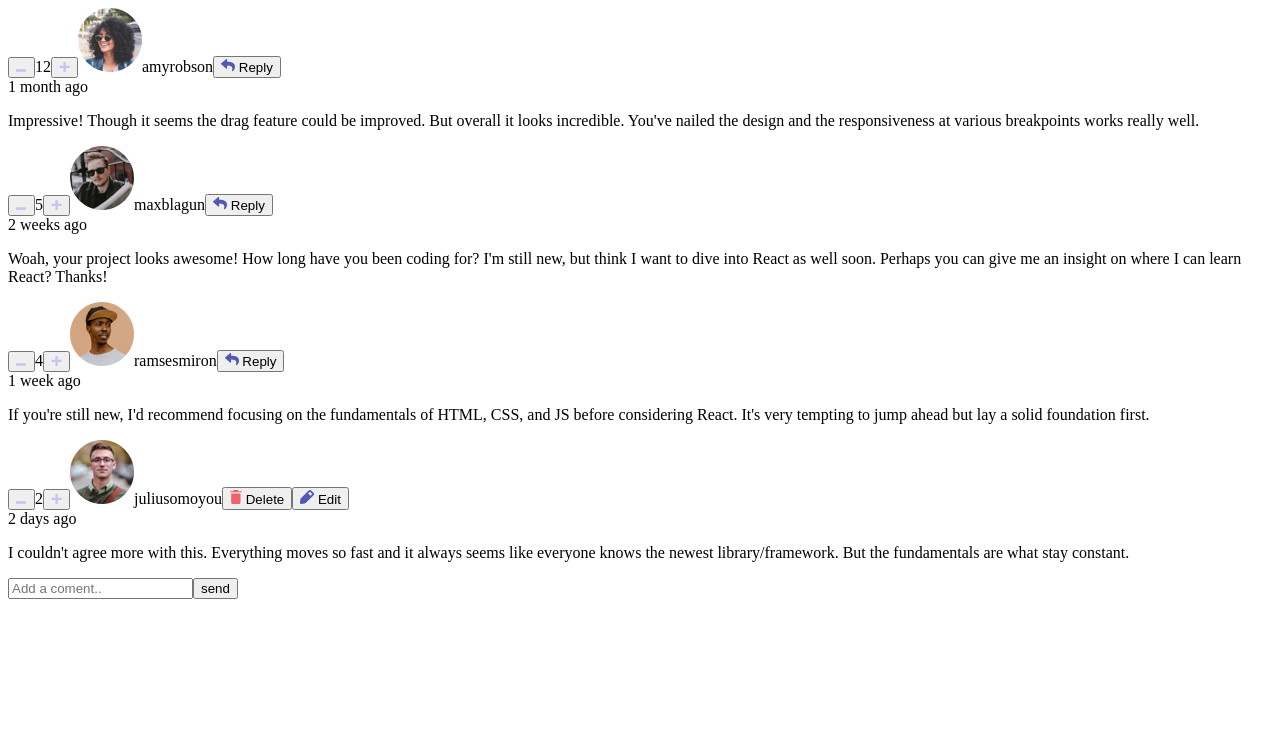
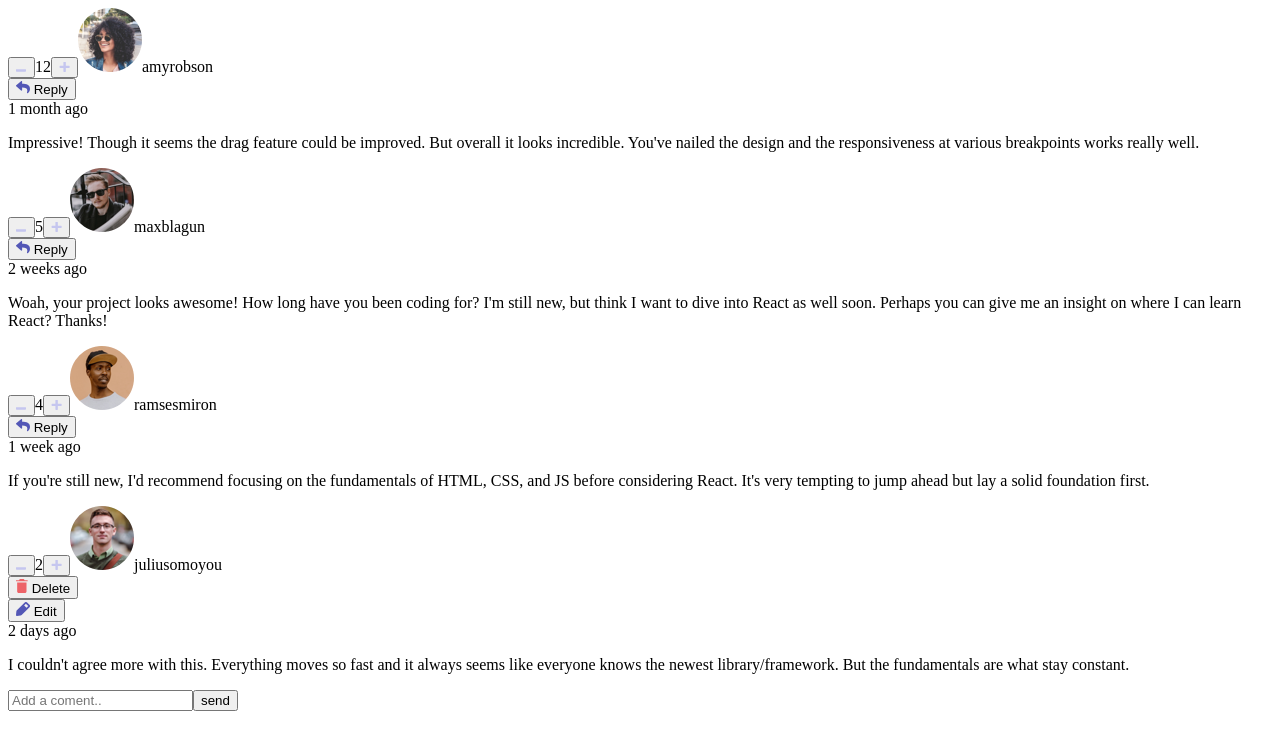
Before and after one commit to juglika15/Comment-app, an Angular app: page / in a window 1280 px wide. Shown: the top 750 px of the page. Built offline with nearby package versions, Linux system fonts and the light colour scheme.

Commit message:
reply button, start of edit button

```diff
--- a/src/app/app.component.html
+++ b/src/app/app.component.html
@@ -1,6 +1,7 @@
 <app-attach-comments
   [comments]="comments"
   [currentUser]="currentUser"
+  (addCommentReply)="addCommentReplyHandler($event)"
+  (addReplyReply)="addReplyReplyHandler($event)"
 ></app-attach-comments>
-<!--  -->
 <app-add-comment (addUserComment)="addCommentHandler($event)"></app-add-comment>
--- a/src/app/app.component.model.ts
+++ b/src/app/app.component.model.ts
@@ -30,3 +30,16 @@ export interface CurrentUser {
   image: Image;
   username: string;
 }
+
+export enum ActiveCommentType {
+  replying = 'replying',
+  editing = 'editing',
+  deleting = 'deleting',
+}
+
+export interface ActiveComment {
+  type: ActiveCommentType;
+  id: number;
+  replyingTo: string;
+  index: number;
+}
--- a/src/app/app.component.ts
+++ b/src/app/app.component.ts
@@ -18,11 +18,14 @@ export class AppComponent {
     localStorage.getItem('currentUser') || JSON.stringify(dataJSON.currentUser)
   );
 
-  idCounter = 5;
+  idCounter: number = JSON.parse(
+    localStorage.getItem('idCounter') || JSON.stringify(5)
+  );
 
   addCommentHandler(input: string) {
+    if (input) {
       this.comments.push({
-      id: this.comments[this.comments.length - 1].id + 1,
+        id: this.idCounter,
         content: input,
         createdAt: 'now',
         score: 0,
@@ -36,8 +39,68 @@ export class AppComponent {
         replies: [],
       });
       this.idCounter++;
+      localStorage.setItem('idCounter', JSON.stringify(this.idCounter));
+      this.idCounter = JSON.parse(localStorage.getItem('idCounter')!);
+
       localStorage.setItem('comments', JSON.stringify(this.comments));
       this.comments = JSON.parse(localStorage.getItem('comments')!);
       console.log(this.comments);
     }
   }
+
+  addCommentReplyHandler(item: any) {
+    if (item.item.reply !== `@${item.item.replyingTo} `) {
+      this.comments[item.index].replies.push({
+        id: this.idCounter,
+        content: item.item.reply,
+        createdAt: 'now',
+        score: 0,
+        user: {
+          image: {
+            png: this.currentUser.image.png,
+            webp: this.currentUser.image.webp,
+          },
+          username: this.currentUser.username,
+        },
+        replyingTo: item.item.replyingTo,
+      });
+      this.idCounter++;
+      localStorage.setItem('idCounter', JSON.stringify(this.idCounter));
+      this.idCounter = JSON.parse(localStorage.getItem('idCounter')!);
+
+      localStorage.setItem('comments', JSON.stringify(this.comments));
+      this.comments = JSON.parse(localStorage.getItem('comments')!);
+      console.log(this.comments);
+    }
+  }
+
+  addReplyReplyHandler(item: any) {
+    if (item.reply !== `@${item.replyingTo} `) {
+      for (const comment of this.comments) {
+        if (comment.replies[item.index]?.id === item.id) {
+          comment.replies.push({
+            id: this.idCounter,
+            content: item.reply,
+            createdAt: 'now',
+            score: 0,
+            user: {
+              image: {
+                png: this.currentUser.image.png,
+                webp: this.currentUser.image.webp,
+              },
+              username: this.currentUser.username,
+            },
+            replyingTo: item.replyingTo,
+          });
+          this.idCounter++;
+          localStorage.setItem('idCounter', JSON.stringify(this.idCounter));
+          this.idCounter = JSON.parse(localStorage.getItem('idCounter')!);
+
+          localStorage.setItem('comments', JSON.stringify(this.comments));
+          this.comments = JSON.parse(localStorage.getItem('comments')!);
+          console.log(this.comments);
+        }
+      }
+    }
+  }
+}
--- a/src/app/attach-comments/attach-comments.component.html
+++ b/src/app/attach-comments/attach-comments.component.html
@@ -1,4 +1,4 @@
-<div class="comment" *ngFor="let comment of comments">
+<div class="comment" *ngFor="let comment of comments; let i = index">
   <button><img src="../assets/images/icon-minus.svg" alt="minus" /></button
   ><span class="score">{{ comment.score }}</span
   ><button><img src="../assets/images/icon-plus.svg" alt="plus" /></button>
@@ -10,32 +10,42 @@
   <span class="user-name">{{ comment.user.username }}</span>
   <span class="you" *ngIf="comment.user.username === currentUser.username"
     >you</span
-  ><button
-    class="btn-reply"
-    *ngIf="comment.user.username !== currentUser.username"
   >
+  <div *ngIf="comment.user.username !== currentUser.username">
+    <button class="btn-reply" (click)="btnClick('reply', comment, i)">
       <img src="../assets/images/icon-reply.svg" alt="reply icon" />
       Reply
     </button>
-  <button
-    class="btn-delete"
-    *ngIf="comment.user.username === currentUser.username"
-  >
+  </div>
+  <div *ngIf="comment.user.username === currentUser.username">
+    <button class="btn-delete" (click)="btnClick('delete', comment, i)">
       <img src="../assets/images/icon-delete.svg" alt="reply icon" />
       Delete
     </button>
-  <button
-    class="btn-edit"
-    *ngIf="comment.user.username === currentUser.username"
-  >
+  </div>
+  <div *ngIf="comment.user.username === currentUser.username">
+    <button class="btn-edit" (click)="btnClick('edit', comment, i)">
       <img src="../assets/images/icon-edit.svg" alt="reply icon" />
       Edit
     </button>
+  </div>
   <div class="time">{{ comment.createdAt }}</div>
+  <div *ngIf="!editComment(comment)">
     <p class="content">{{ comment.content }}</p>
+  </div>
+  <div *ngIf="editComment(comment)">
+    <input type="text" [(ngModel)]="comment.content" />
+  </div>
   <app-attach-replies
     [comments]="comments"
     [currentUser]="currentUser"
     [comment]="comment"
+    [activeComment]="activeComment"
+    (hideComReply)="hideComReplyHandler()"
+    [replyHide]="replyHide"
+    (replyHider)="replyHiderHandler()"
+    (addComReply)="addComReply($event)"
+    (addRepReply)="addRepReply($event)"
+    [replyComentInput]="replyComentInput"
   ></app-attach-replies>
 </div>
--- a/src/app/attach-comments/attach-comments.component.ts
+++ b/src/app/attach-comments/attach-comments.component.ts
@@ -1,11 +1,82 @@
-import { Component, Input } from '@angular/core';
-import { Comment, CurrentUser } from '../app.component.model';
+import { Component, EventEmitter, Input, Output } from '@angular/core';
+import {
+  Comment,
+  CurrentUser,
+  ActiveComment,
+  ActiveCommentType,
+} from '../app.component.model';
 @Component({
   selector: 'app-attach-comments',
   templateUrl: './attach-comments.component.html',
   styleUrls: ['./attach-comments.component.scss'],
 })
 export class AttachCommentsComponent {
+  contructor() {}
   @Input() comments!: Array<Comment>;
   @Input() currentUser!: CurrentUser;
+  @Output() addCommentReply = new EventEmitter<object>();
+  @Output() addReplyReply = new EventEmitter<any>();
+  editInput: string = '';
+
+  activeComment: ActiveComment | null = null;
+  activeCommentType = ActiveCommentType;
+  replyHide: boolean = false;
+
+  replyComentInput: string = '';
+
+  btnClick(btn: string, comment: Comment, index: number) {
+    if (btn === 'reply') {
+      this.activeComment = {
+        type: this.activeCommentType.replying,
+        id: comment.id,
+        replyingTo: comment.user.username,
+        index: index,
+      };
+    }
+    if (btn === 'edit') {
+      this.activeComment = {
+        type: this.activeCommentType.editing,
+        id: comment.id,
+        replyingTo: comment.user.username,
+        index: index,
+      };
+    }
+    if (btn === 'delete') {
+      this.activeComment = {
+        type: this.activeCommentType.deleting,
+        id: comment.id,
+        replyingTo: comment.user.username,
+        index: index,
+      };
+    }
+    this.replyHide = true;
+
+    this.replyComentInput = `@${comment.user.username} `;
+  }
+
+  hideComReplyHandler() {
+    this.activeComment = null;
+  }
+  replyHiderHandler() {
+    this.replyHide = false;
+  }
+
+  addComReply(item: object) {
+    this.addCommentReply.emit({ item: item, index: this.activeComment?.index });
+    this.activeComment = null;
+    this.replyComentInput = '';
+  }
+
+  addRepReply(item: any) {
+    this.addReplyReply.emit(item);
+  }
+
+  editComment(comment: Comment) {
+    if (comment.id === this.activeComment?.id) {
+    }
+    return (
+      this.activeComment?.type === ActiveCommentType.editing &&
+      this.activeComment.id === comment.id
+    );
+  }
 }
--- a/src/app/attach-comments/attach-replies/attach-replies.component.html
+++ b/src/app/attach-comments/attach-replies/attach-replies.component.html
@@ -1,5 +1,10 @@
+<div *ngIf="replyComment()">
+  <img src="{{ currentUser.image.webp }}" alt="" />
+  <input type="text" [(ngModel)]="replyComentInput" />
+  <button (click)="addCommentReply()">Reply</button>
+</div>
 <div class="reply" *ngIf="comment.replies.length">
-  <div *ngFor="let reply of comment.replies">
+  <div *ngFor="let reply of comment.replies; let i = index">
     <button><img src="../assets/images/icon-minus.svg" alt="minus" /></button
     ><span class="score">{{ reply.score }}</span
     ><button><img src="../assets/images/icon-plus.svg" alt="plus" /></button>
@@ -7,28 +12,31 @@
     <span class="user-name">{{ reply.user.username }}</span>
     <span class="you" *ngIf="reply.user.username === currentUser.username"
       >you</span
-    ><button
-      class="btn-reply"
-      *ngIf="reply.user.username !== currentUser.username"
     >
+    <div *ngIf="reply.user.username !== currentUser.username">
+      <button class="btn-reply" (click)="btnClick('reply', reply, i)">
         <img src="../assets/images/icon-reply.svg" alt="reply icon" />
         Reply
       </button>
-    <button
-      class="btn-delete"
-      *ngIf="reply.user.username === currentUser.username"
-    >
+    </div>
+    <div *ngIf="reply.user.username === currentUser.username">
+      <button class="btn-delete">
         <img src="../assets/images/icon-delete.svg" alt="reply icon" />
         Delete
       </button>
-    <button
-      class="btn-edit"
-      *ngIf="reply.user.username === currentUser.username"
-    >
+    </div>
+    <div *ngIf="reply.user.username === currentUser.username">
+      <button class="btn-edit">
         <img src="../assets/images/icon-edit.svg" alt="reply icon" />
         Edit
       </button>
+    </div>
     <div class="time">{{ reply.createdAt }}</div>
     <p class="content">{{ reply.content }}</p>
+    <div *ngIf="!replyHide && replyReply(reply)">
+      <img src="{{ currentUser.image.webp }}" alt="" />
+      <input type="text" [(ngModel)]="replyReplyInput" />
+      <button (click)="addReplyReply()">Reply</button>
     </div>
   </div>
+</div>
--- a/src/app/attach-comments/attach-replies/attach-replies.component.ts
+++ b/src/app/attach-comments/attach-replies/attach-replies.component.ts
@@ -1,5 +1,11 @@
-import { Component, Input } from '@angular/core';
-import { Comment, CurrentUser } from 'src/app/app.component.model';
+import { Component, EventEmitter, Input, Output } from '@angular/core';
+import {
+  Comment,
+  CurrentUser,
+  ActiveComment,
+  ActiveCommentType,
+  Reply,
+} from 'src/app/app.component.model';
 
 @Component({
   selector: 'app-attach-replies',
@@ -10,4 +16,79 @@ export class AttachRepliesComponent {
   @Input() comments!: Array<Comment>;
   @Input() currentUser!: CurrentUser;
   @Input() comment!: Comment;
+  @Input() activeComment!: ActiveComment | null;
+  activeReply: ActiveComment | null = null;
+  @Output() hideComReply = new EventEmitter();
+  @Output() addComReply = new EventEmitter<object>();
+  @Output() addRepReply = new EventEmitter<object>();
+  @Input() replyHide: boolean = false;
+  @Output() replyHider = new EventEmitter<boolean>();
+  @Input() replyComentInput!: string;
+  replyReplyInput: string = '';
+
+  btnClick(btn: string, reply: Reply, index: number) {
+    if (btn === 'reply')
+      this.activeReply = {
+        type: ActiveCommentType.replying,
+        id: reply.id,
+        replyingTo: reply.user.username,
+        index: index,
+      };
+    if (btn === 'edit')
+      this.activeReply = {
+        type: ActiveCommentType.editing,
+        id: reply.id,
+        replyingTo: reply.user.username,
+        index: index,
+      };
+    if (btn === 'delete')
+      this.activeReply = {
+        type: ActiveCommentType.deleting,
+        id: reply.id,
+        replyingTo: reply.user.username,
+        index: index,
+      };
+
+    this.hideComReply.emit();
+    this.replyComentInput = '';
+    this.replyHider.emit();
+
+    this.replyReplyInput = `@${reply.user.username} `;
+  }
+
+  replyComment() {
+    if (this.comment.id === this.activeComment?.id) {
+    }
+    return (
+      this.activeComment?.type === ActiveCommentType.replying &&
+      this.activeComment.id === this.comment.id
+    );
+  }
+
+  replyReply(reply: Reply) {
+    if (reply.id === this.activeReply?.id) {
+    }
+    return (
+      this.activeReply?.type === ActiveCommentType.replying &&
+      this.activeReply.id === reply.id
+    );
+  }
+
+  addCommentReply() {
+    this.addComReply.emit({
+      reply: this.replyComentInput,
+      replyingTo: this.activeComment?.replyingTo,
+    });
+  }
+
+  addReplyReply() {
+    this.addRepReply.emit({
+      reply: this.replyReplyInput,
+      replyingTo: this.activeReply?.replyingTo,
+      index: this.activeReply?.index,
+      id: this.activeReply?.id,
+    });
+    this.replyReplyInput = '';
+    this.activeReply = null;
+  }
 }
```
Lines whose indentation alone changed are shown as unchanged.
